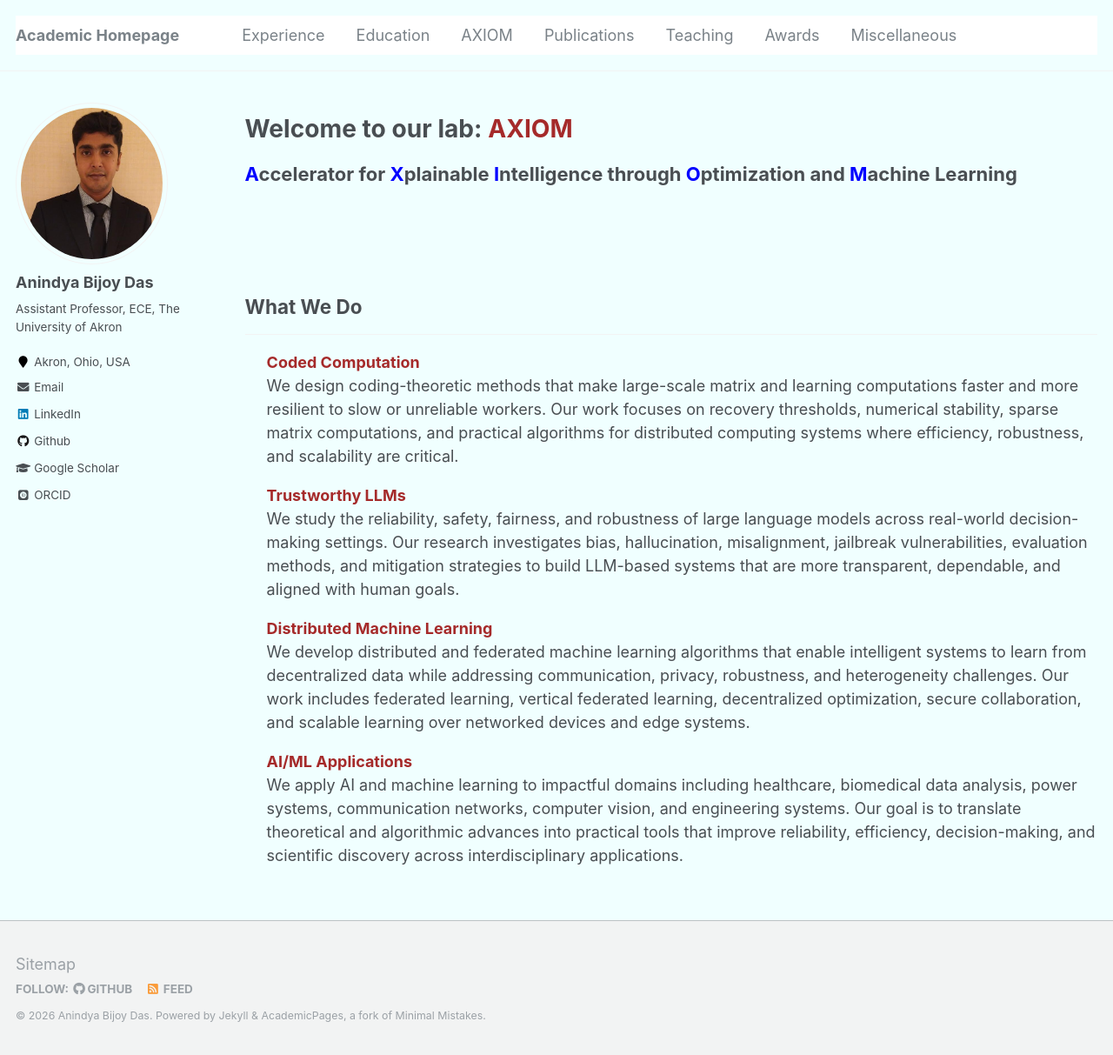
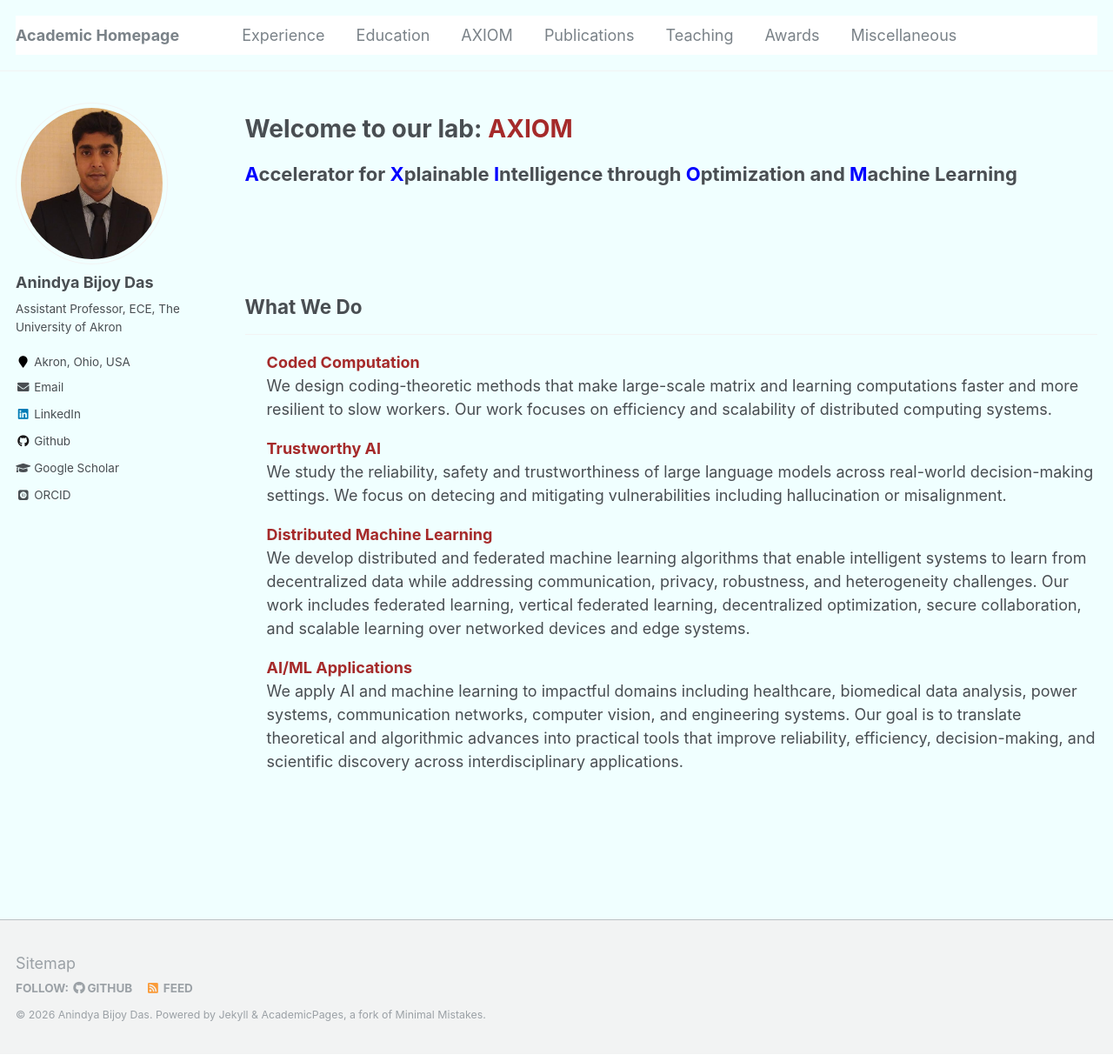
Before and after one commit to anindyabijoydas/portfolio, a Jekyll site: the page built from _pages/axiom.md, in a window 1280 px wide and 1213 px high. Shown: the whole window at 87% size. Built offline with Jekyll 4.4.1, drawn with Linux system fonts in a browser that asks for light colours; some web fonts are replaced.

Commit message:
Update axiom.md

```diff
--- a/_pages/axiom.md
+++ b/_pages/axiom.md
@@ -42,12 +42,12 @@ Welcome to our lab: <span style="color:brown">**AXIOM**</span>
 
 <div class="research-block">
 <span class="research-title">Coded Computation</span><br/>
-We design coding-theoretic methods that make large-scale matrix and learning computations faster and more resilient to slow or unreliable workers. Our work focuses on recovery thresholds, numerical stability, sparse matrix computations, and practical algorithms for distributed computing systems where efficiency, robustness, and scalability are critical.
+We design coding-theoretic methods that make large-scale matrix and learning computations faster and more resilient to slow workers. Our work focuses on efficiency and scalability of distributed computing systems.
 </div>
 
 <div class="research-block">
-<span class="research-title">Trustworthy LLMs</span><br/>
-We study the reliability, safety, fairness, and robustness of large language models across real-world decision-making settings. Our research investigates bias, hallucination, misalignment, jailbreak vulnerabilities, evaluation methods, and mitigation strategies to build LLM-based systems that are more transparent, dependable, and aligned with human goals.
+<span class="research-title">Trustworthy AI</span><br/>
+We study the reliability, safety and trustworthiness of large language models across real-world decision-making settings. We focus on detecing and mitigating vulnerabilities including hallucination or misalignment.
 </div>
 
 <div class="research-block">
```
